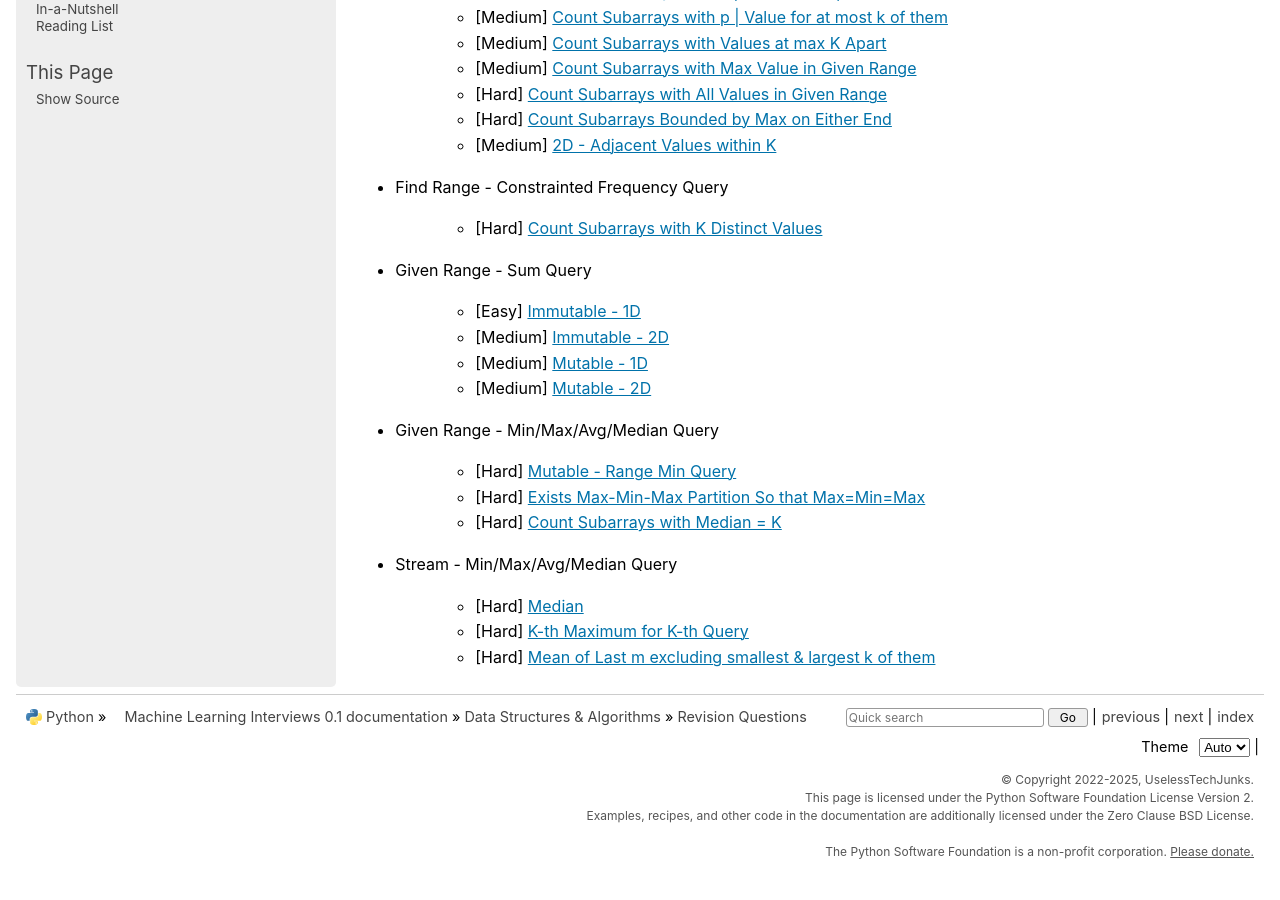
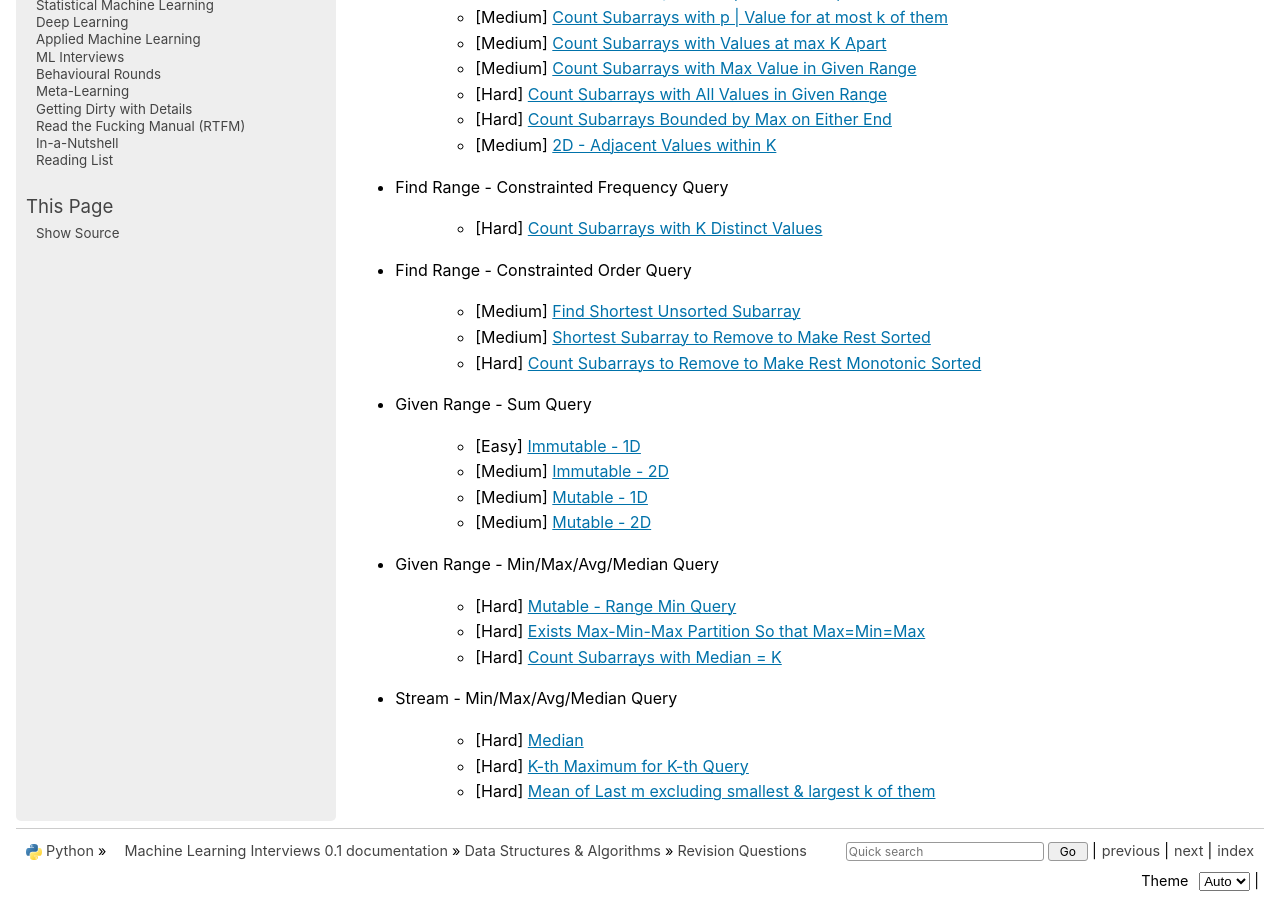
Before and after one commit to uselesstechjunks/leetcode, a Sphinx documentation site: the page built from docs/source/dsa/qb.rst, in a window 1280 px wide and 900 px high, scrolled down 1044 px. Built offline with Sphinx 7.4.7, drawn with Linux system fonts in a browser that asks for light colours; pages that are not in the unit, such as notebooks, are missing from menus.

Commit message:
Update qb.rst

```diff
--- a/docs/source/dsa/qb.rst
+++ b/docs/source/dsa/qb.rst
@@ -44,6 +44,11 @@ Arrays
 - Find Range - Constrainted Frequency Query
 
 	- [Hard] `Count Subarrays with K Distinct Values <https://leetcode.com/problems/subarrays-with-k-different-integers/>`_
+- Find Range - Constrainted Order Query
+
+	- [Medium] `Find Shortest Unsorted Subarray <https://leetcode.com/problems/shortest-unsorted-continuous-subarray/description/>`_
+	- [Medium] `Shortest Subarray to Remove to Make Rest Sorted <https://leetcode.com/problems/shortest-subarray-to-be-removed-to-make-array-sorted/description/>`_
+	- [Hard] `Count Subarrays to Remove to Make Rest Monotonic Sorted <https://leetcode.com/problems/count-the-number-of-incremovable-subarrays-ii/>`_
 - Given Range - Sum Query
 
 	- [Easy] `Immutable - 1D <https://leetcode.com/problems/range-sum-query-immutable/description/>`_
```
